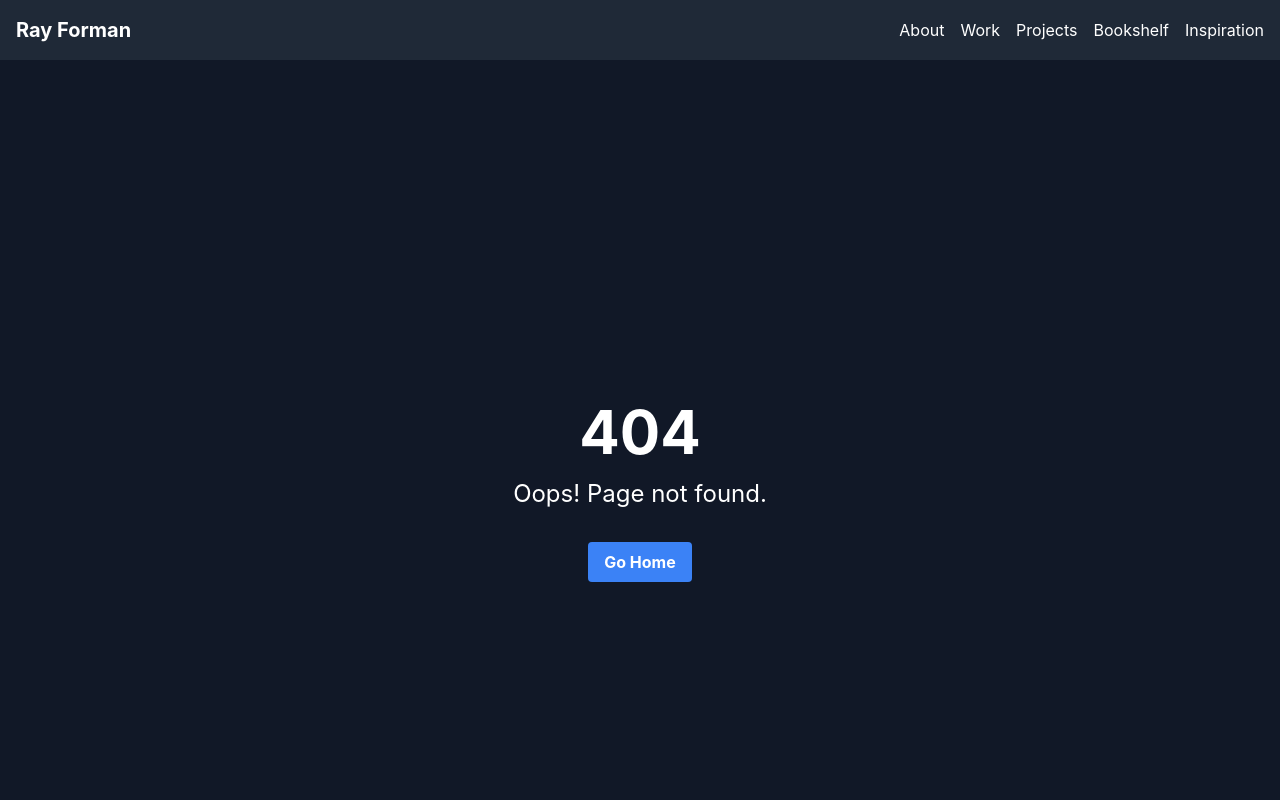
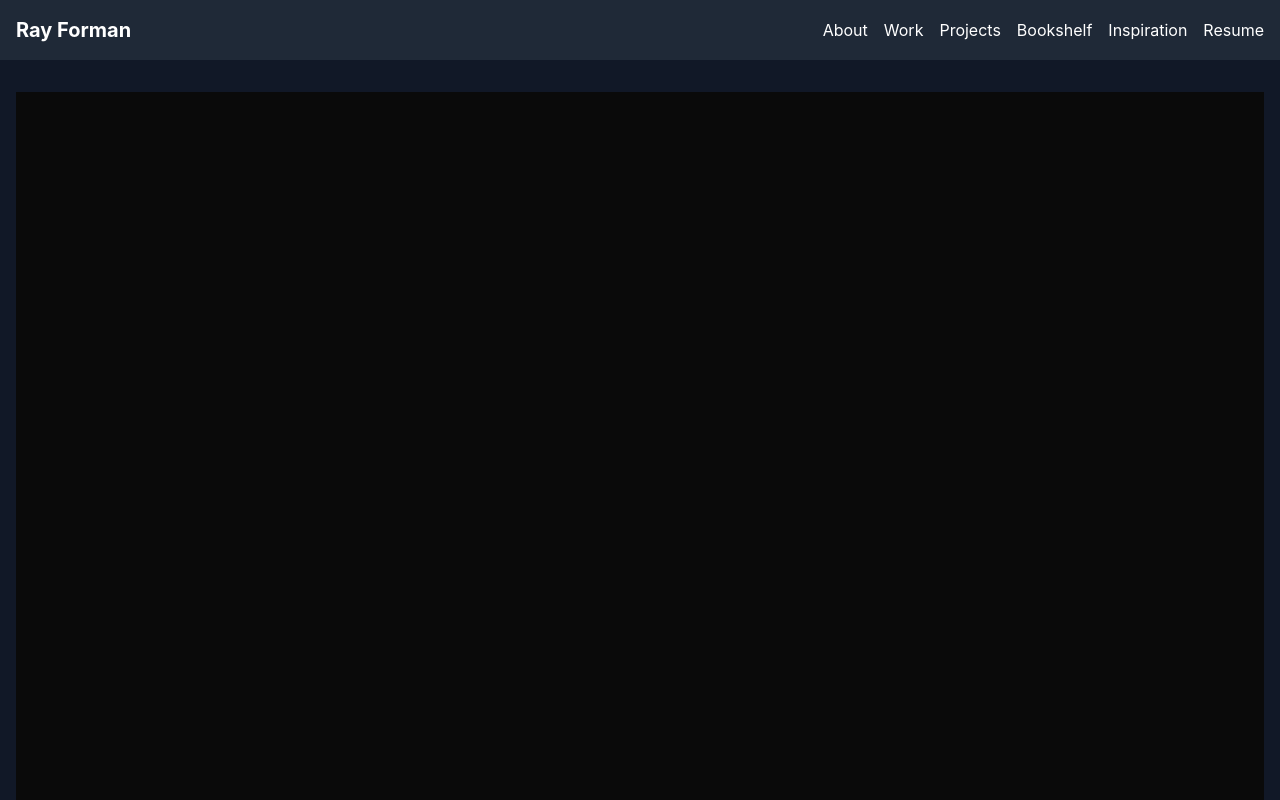
Before and after one commit to rayforman/personal-website, a React (Create React App) app in the folder frontend/: page /Resume in a window 1280 px wide. Before the commit this address had no page. Shown: the top 800 px of the page. Built offline with nearby package versions, Linux system fonts and the light colour scheme.

Commit message:
Resume page added

```diff
--- a/frontend/src/App.jsx
+++ b/frontend/src/App.jsx
@@ -8,6 +8,7 @@ import Work from './pages/Work';
 import Projects from './pages/Projects';
 import Bookshelf from './pages/Bookshelf';
 import Inspiration from './pages/Inspiration';
+import Resume from './pages/Resume';
 import NotFound from './pages/NotFound';
 
 function AnimatedRoutes() {
@@ -22,6 +23,7 @@ function AnimatedRoutes() {
         <Route path="/projects" element={<Projects />} />
         <Route path="/bookshelf" element={<Bookshelf />} />
         <Route path="/Inspiration" element={<Inspiration />} />
+        <Route path="/Resume" element={<Resume />} />
         <Route path="*" element={<NotFound />} />
       </Routes>
     </AnimatePresence>
--- a/frontend/src/components/Header.jsx
+++ b/frontend/src/components/Header.jsx
@@ -13,6 +13,7 @@ const Header = () => {
             <li><Link to="/projects" className="text-gray-300 hover:text-white">Projects</Link></li>
             <li><Link to="/bookshelf" className="text-gray-300 hover:text-white">Bookshelf</Link></li>
             <li><Link to="/Inspiration" className="text-gray-300 hover:text-white">Inspiration</Link></li>
+            <li><Link to="/Resume" className="text-gray-300 hover:text-white">Resume</Link></li>
           </ul>
         </nav>
       </div>
--- a/frontend/src/components/Layout.jsx
+++ b/frontend/src/components/Layout.jsx
@@ -18,6 +18,7 @@ const Layout = ({ children }) => {
               <li><Link to="/projects" className="hover:text-blue-400 transition-colors">Projects</Link></li>
               <li><Link to="/bookshelf" className="hover:text-blue-400 transition-colors">Bookshelf</Link></li>
               <li><Link to="/Inspiration" className="hover:text-blue-400 transition-colors">Inspiration</Link></li>
+              <li><Link to="/Resume" className="hover:text-blue-400 transition-colors">Resume</Link></li>
             </ul>
           </nav>
           <button
@@ -42,6 +43,7 @@ const Layout = ({ children }) => {
             <li><Link to="/projects" className="block hover:text-blue-400 transition-colors" onClick={() => setIsMenuOpen(false)}>Projects</Link></li>
             <li><Link to="/bookshelf" className="block hover:text-blue-400 transition-colors" onClick={() => setIsMenuOpen(false)}>Bookshelf</Link></li>
             <li><Link to="/Inspiration" className="block hover:text-blue-400 transition-colors" onClick={() => setIsMenuOpen(false)}>Inspiration</Link></li>
+            <li><Link to="/Resume" className="block hover:text-blue-400 transition-colors" onClick={() => setIsMenuOpen(false)}>Resume</Link></li>
           </ul>
         </motion.nav>
       )}
--- a/frontend/src/components/Navigation.jsx
+++ b/frontend/src/components/Navigation.jsx
@@ -5,7 +5,8 @@ const navItems = [
   { name: 'About', path: '/about' },
   { name: 'Projects', path: '/projects' },
   { name: 'Bookshelf', path: '/bookshelf' },
-  { name: 'Inspiration', path: '/Inspiration' }
+  { name: 'Inspiration', path: '/Inspiration' },
+  { name: 'Resume', path: '/Resume' }
 ];
 
 const Navigation = () => {
--- a/frontend/src/pages/Inspiration.jsx
+++ b/frontend/src/pages/Inspiration.jsx
@@ -1,5 +1,4 @@
 import React from 'react';
-import { Link } from 'react-router-dom';
 import AnimatedPage from '../components/AnimatedPage';
 
 const YouTubeEmbed = ({ videoId, title }) => (
--- /dev/null
+++ b/frontend/src/pages/Resume.jsx
@@ -0,0 +1,32 @@
+import React from 'react';
+
+// PDF Version
+const ResumePDF = () => {
+  return (
+    <div className="w-full h-screen bg-bg-dark p-4">
+      <iframe
+        src="/RF_Resume.pdf#view=FitH"
+        className="w-full h-full rounded-lg"
+        title="Resume"
+      />
+    </div>
+  );
+};
+
+export default ResumePDF;
+
+
+// PNG Version
+// const Resume = () => {
+//   return (
+//     <div className="w-full min-h-screen bg-bg-dark p-4 flex justify-center items-center">
+//       <img
+//         src="/RF_Resume.png"
+//         alt="Resume"
+//         className="max-w-full max-h-[90vh] object-contain rounded-lg"
+//       />
+//     </div>
+//   );
+// };
+
+// export default Resume;
```
Also changed, not shown: frontend/public/RF_Resume.png (added), 1 other file (tests, documents, lock files or other folders).
